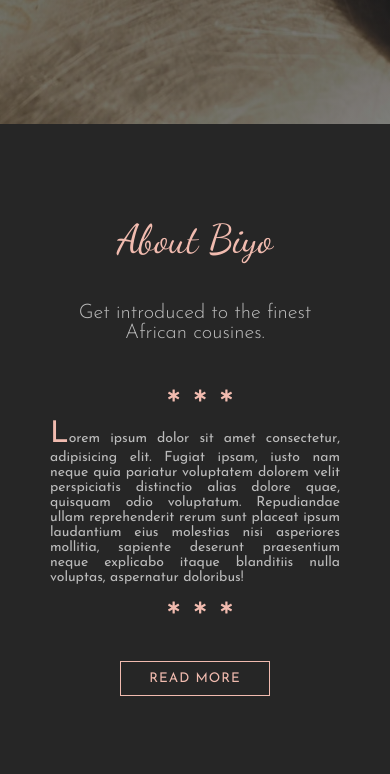
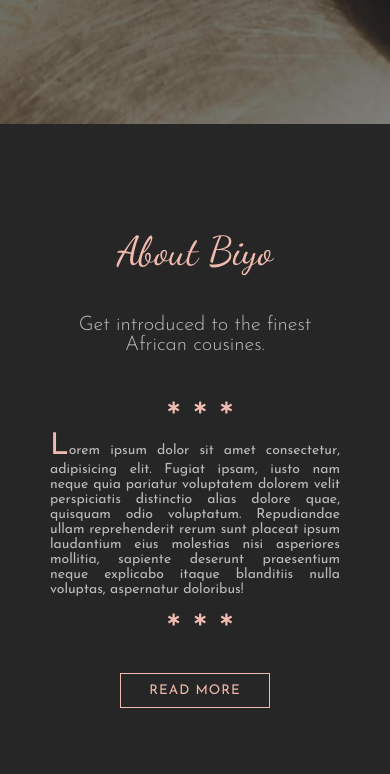
Before and after one commit to whizkidefos/biyo, a website: page index.html in a window 390 px wide. Shown: the part 720-1494 px from the top of the page. Drawn offline with Linux system fonts and the light colour scheme.

Commit message:
Added additional responsive styling

```diff
--- a/css/_layout.scss
+++ b/css/_layout.scss
@@ -110,10 +110,14 @@
     height: 90vh;
     display: flex;
     align-items: center;
-    padding: 8% 0;
+    padding: 5% 0;
 
     @media(max-width: 900px) {
         height: 70vh;
+        padding: 8% 0;
+    }
+    @media(max-width: 700px) {
+        padding: 11% 0;
     }
 
     &-left {
```
Also changed, not shown: css/main.css, 1 other file.
